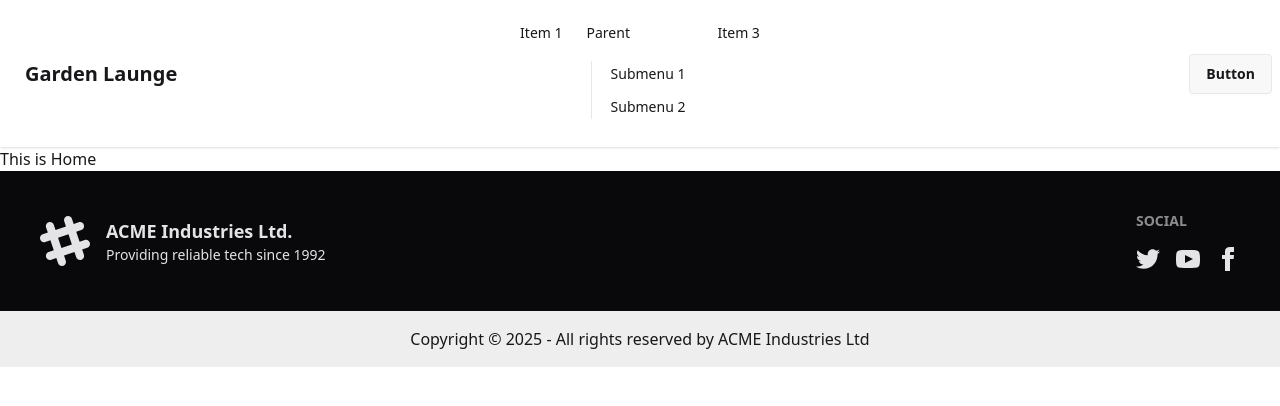
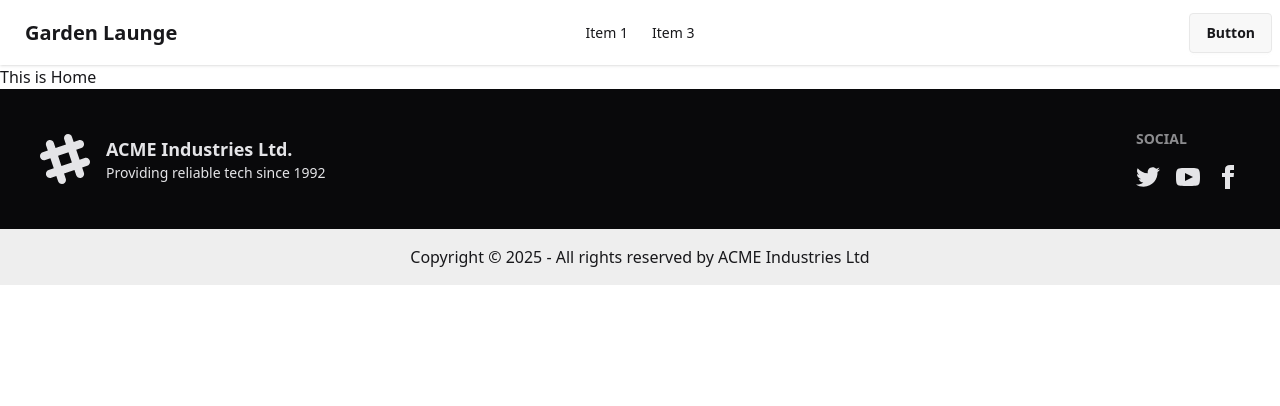
Before and after one commit to hossainta1/restaurant-management-system-UI, a React (Vite) app: page / in a window 1280 px wide. Shown: the top 406 px of the page. Built offline with nearby package versions, Linux system fonts and the light colour scheme.

Commit message:
Nav bar update

```diff
--- a/src/pages/Shared/NavBar/NavBar.jsx
+++ b/src/pages/Shared/NavBar/NavBar.jsx
@@ -1,26 +1,17 @@
 import React from "react";
 
 const NavBar = () => {
-    const navOptions = <>
-    <li>
-                <a>Item 1</a>
-              </li>
-              <li>
-                <a>Parent</a>
-                <ul className="p-2">
-                  <li>
-                    <a>Submenu 1</a>
-                  </li>
-                  <li>
-                    <a>Submenu 2</a>
-                  </li>
-                </ul>
-              </li>
-              <li>
-                <a>Item 3</a>
-              </li>
+  const navOptions = (
+    <>
+      <li>
+        <a>Item 1</a>
+      </li>
 
+      <li>
+        <a>Item 3</a>
+      </li>
     </>
+  );
   return (
     <>
       <div className="navbar bg-base-100 shadow-sm">
@@ -53,9 +44,7 @@ const NavBar = () => {
           <a className="btn btn-ghost text-xl">Garden Launge</a>
         </div>
         <div className="navbar-center hidden lg:flex">
-          <ul className="menu menu-horizontal px-1">
-            {navOptions}
-          </ul>
+          <ul className="menu menu-horizontal px-1">{navOptions}</ul>
         </div>
         <div className="navbar-end">
           <a className="btn">Button</a>
```
